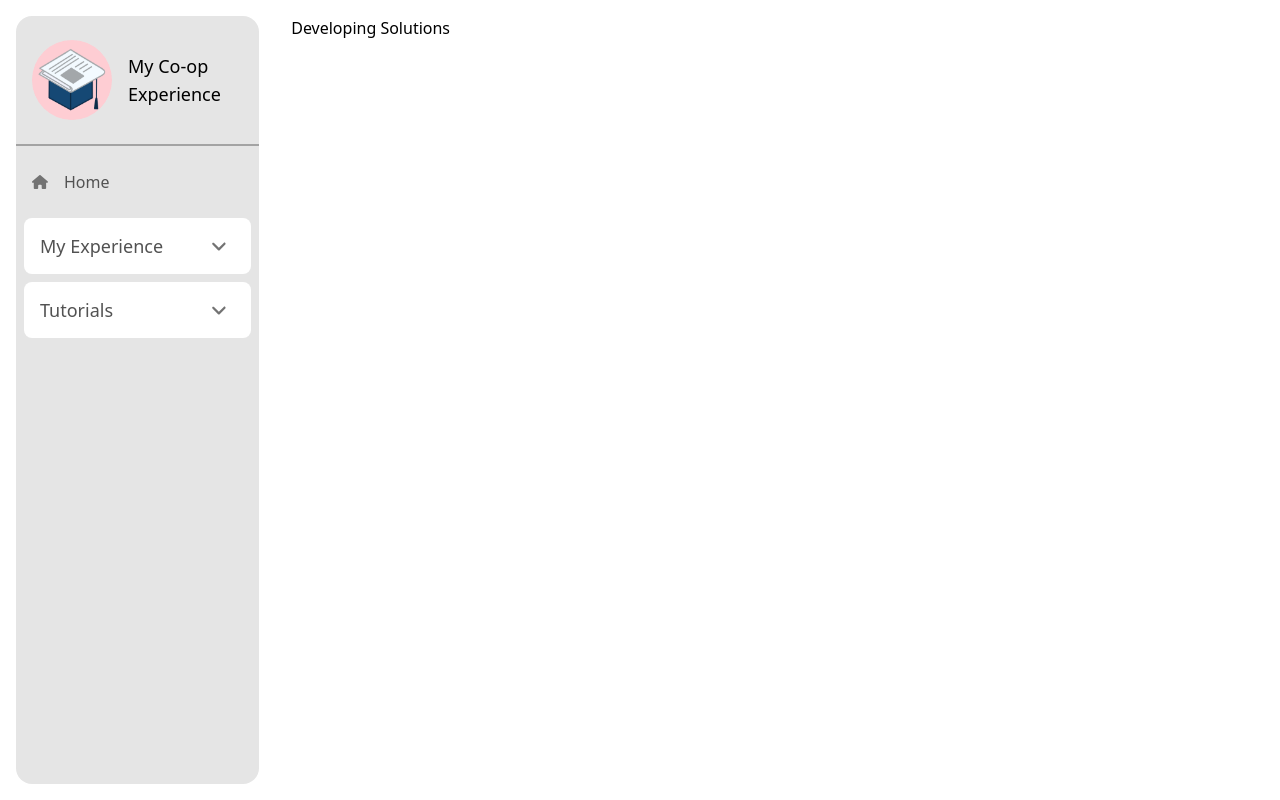
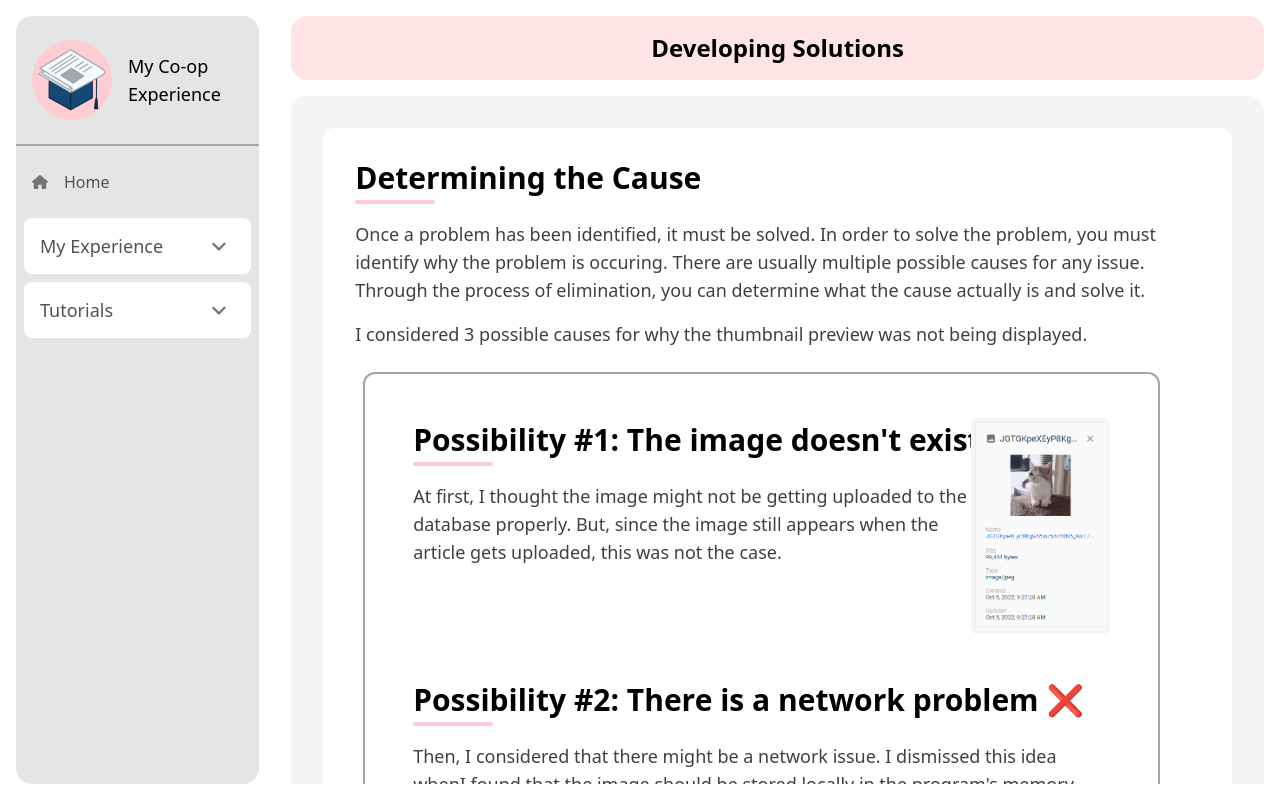
Before and after one commit to Previouslynamedjeff/digitera-coop-experience, a React (Vite) app: page /developing-solutions in a window 1280 px wide. Built offline with nearby package versions, Linux system fonts and the light colour scheme.

Commit message:
small changes and developing solutions

```diff
--- a/src/pages/snapshot/DevelopingSolutions.jsx
+++ b/src/pages/snapshot/DevelopingSolutions.jsx
@@ -1,8 +1,77 @@
+import { Helmet } from "react-helmet";
+import { TitleCard } from "../../components/Title";
+import Card from "../../components/Card";
+import ImageInFirebase from "../../assets/image-in-firebase.png";
+
 function DevelopingSolutions() {
     return (
-        <div>
-            Developing Solutions
+    <>
+        <Helmet>
+            <title>Developing Solutions</title>
+        </Helmet>
+        <TitleCard>Developing Solutions</TitleCard>
+        <div className="bg-neutral-100 rounded-2xl px-6 py-2">
+            <Card title="Determining the Cause">
+                <p className="text-lg text-neutral-700 mb-4">
+                    Once a problem has been identified, it must be solved. In order to solve the problem, you must
+                    identify why the problem is occuring. There are usually multiple possible causes for any issue.
+                    Through the process of elimination, you can determine what the cause actually is and solve it.
+                </p>
+                <p className="text-lg text-neutral-700 mb-4">
+                    I considered 3 possible causes for why the thumbnail preview was not being displayed.
+                </p>
+                <Card className="flex border-2 border-neutral-400 p-2 rounded-xl justify-center my-6 mx-2 flex-wrap">
+                    <Card className="bg-white text-4xl py-4 px-8 m-2 rounded-xl flex-grow" title="Possibility #1: The image doesn't exist ❌">
+                        <div className="flex">
+                            <p className="text-lg text-neutral-700">
+                                At first, I thought the image might not be getting uploaded to the database properly.
+                                But, since the image still appears when the article gets uploaded, this was not the case.
+                            </p>
+                            <img className="text-center box-border w-[20%] m-auto border-neutral-100 border-4 rounded-md -mt-16" alt="Skills section in resume" src={ImageInFirebase}/>
+                        </div>
+                    </Card>
+                    <Card className="bg-white text-4xl py-4 px-8 m-2 rounded-xl flex-grow" title="Possibility #2: There is a network problem ❌">
+                        <p className="text-lg text-neutral-700">
+                            Then, I considered that there might be a network issue. I dismissed this idea whenI found that
+                            the image should be stored locally in the program's memory.
+                        </p>
+                    </Card>
+                    <Card className="bg-white text-4xl py-4 px-8 m-2 rounded-xl flex-grow" title="Possibility #3: The user interface is not working ✔️">
+                        <p className="text-lg text-neutral-700">
+                            Finally, through a lot of testing, I discovered that it was an issue with the user interface.
+                            The image was being uploaded, but the user interface prevented you from seeing it.
+                        </p>
+                    </Card>
+                </Card>
+                <p className="text-lg text-neutral-700 mb-4">
+                    Sometimes, it is really easy to see the root cause of a problem. Sometimes, it can take up to an hour of
+                    trying different things to find it...Part of being in a tech co-op is constant problem-solving.
+                    Now that I knew what was specifically causing the problem, I was ready to start solving it.
+                </p>
+            </Card>
+            <Card title="Determining Where the Problem is Located (in the Code)">
+                <p className="text-lg text-neutral-700 mb-4">
+                    As a developer, problems will almost exclusively be solved by writing code. You must figure out what files/functions/lines
+                    of code are responsible for the issue. I found that the code for the thumbnail preview image was split between two functions
+                    in different files. You will be able to identify what the code is doing.
+                </p>
+            </Card>
+            <Card title="Researching and Implementing a Solution">
+                <p className="text-lg text-neutral-700 mb-4">
+                    Realistically, most complicated problems cannot be solved just by thinking really hard on them. Most solutions
+                    come from searching for answers online. You will spend a lot of time combing through code documentation and
+                    online forums. Often, you will not be the first person to encounter your issue. A popular website for researching
+                    coding problems is <a href="https://stackoverflow.com/" target="_blank" className="text-blue-600 hover:underline">Stack Overflow</a>. I frequently used
+                    the <a href="https://docs.flutter.dev/" target="_blank" className="text-blue-600 hover:underline">Flutter documentation</a> and the <a href="https://firebase.google.com/docs" target="_blank">
+                    Firebase documentation</a>.
+                </p>
+                <p className="text-lg text-neutral-700 mb-4">
+                    The solution to getting the thumbnail preview to display was essentially just reminding the program
+                    that the image has been uploaded.
+                </p>
+            </Card>
         </div>
+    </>
     );
 }
 
--- a/src/pages/snapshot/FindingProblems.jsx
+++ b/src/pages/snapshot/FindingProblems.jsx
@@ -16,14 +16,15 @@ function FindingProblems() {
                 <p className="text-lg text-neutral-700 mb-4">
                     For some projects, you will be given specific things to work on. But for my project, I was simply told to
                     get the app to a point in which it works and can be published. I had a lot of freedom to choose what to do.
-                    Each day, I would run the app to see if there was unexpected behaviour. There were many issues with the app at
-                    first. It was quite intimidating to see basically a hundred lines of error messages. Overtime, I became adept
-                    at <NavLink to="/how-to-read-errors" className="text-blue-600 hover:underline">reading errors</NavLink>.
+                    Each day, I would run the app to see if there was unexpected behaviour. Unexpected behaviour is anything that
+                    should not happen under normal conditions. You will find bugs no matter what project you get assigned. There
+                    were many issues with the app at first. It was quite intimidating  to see basically a hundred lines of error messages.
+                    Overtime, I became adept at <NavLink to="/how-to-read-errors" className="text-blue-600 hover:underline">reading errors</NavLink>.
                 </p>
                 <p className="text-lg text-neutral-700 mb-4">
                     One of the issues I am proud of solving is the issue of previewing images. When creating a blog, you have the
                     option to add a banner image. I designed a small preview window which allows you to see what the image you
-                    uploaded looks like.
+                    uploaded looks like. The issue was that the preview did not show up when the image was uploaded.
                 </p>
                 <img className="text-center box-border w-[80%] m-auto border-neutral-100 border-4 rounded-md my-8" alt="Screenshot of previewing the banner image" src={ThumbnailPreview}/>
                 <p className="text-lg text-neutral-700 mb-4">
--- a/src/pages/snapshot/GettingStarted.jsx
+++ b/src/pages/snapshot/GettingStarted.jsx
@@ -51,7 +51,7 @@ function GettingStarted() {
                 </p>
                 <img className="text-center box-border w-[70%] m-auto border-neutral-100 border-4 rounded-md my-8" alt="First time running the app" src={FirstRun}/>
                 <p className="text-lg text-neutral-700 mb-4">
-                    I remember that it took some to get my project running at first. I had to look online to figure out to fix
+                    I remember that it took some to get my project running at first. I had to look online to figure out how to fix
                     the issues. Luckily, I was working with another co-op student, Melanie, who helped me get things running.
                     If there is anything that truly does not work, try to ask other people working on your project or Jordan
                     for guidance.
```
Also changed, not shown: src/assets/image-in-firebase.png (added), 1 other file (tests, documents, lock files or other folders).
